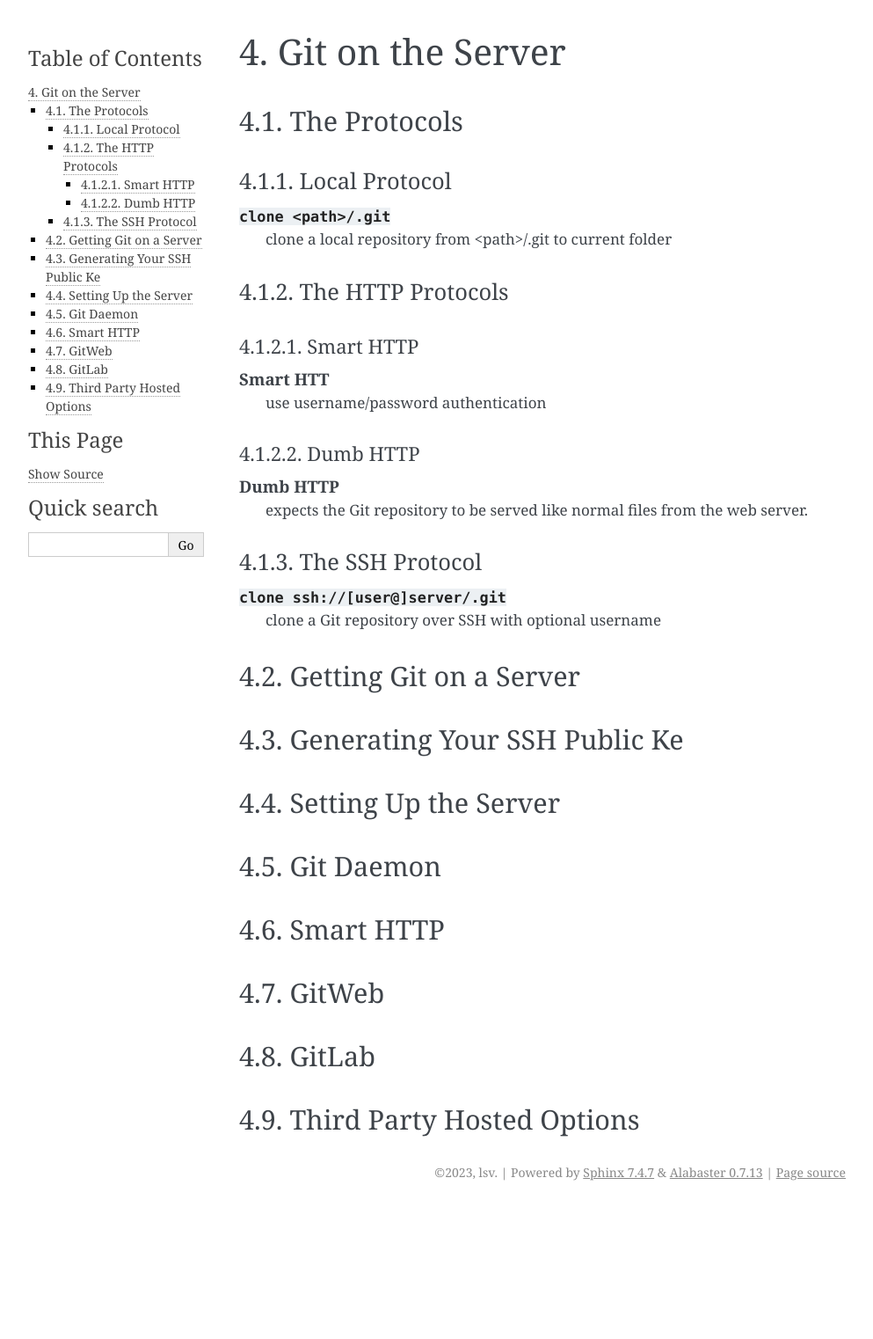
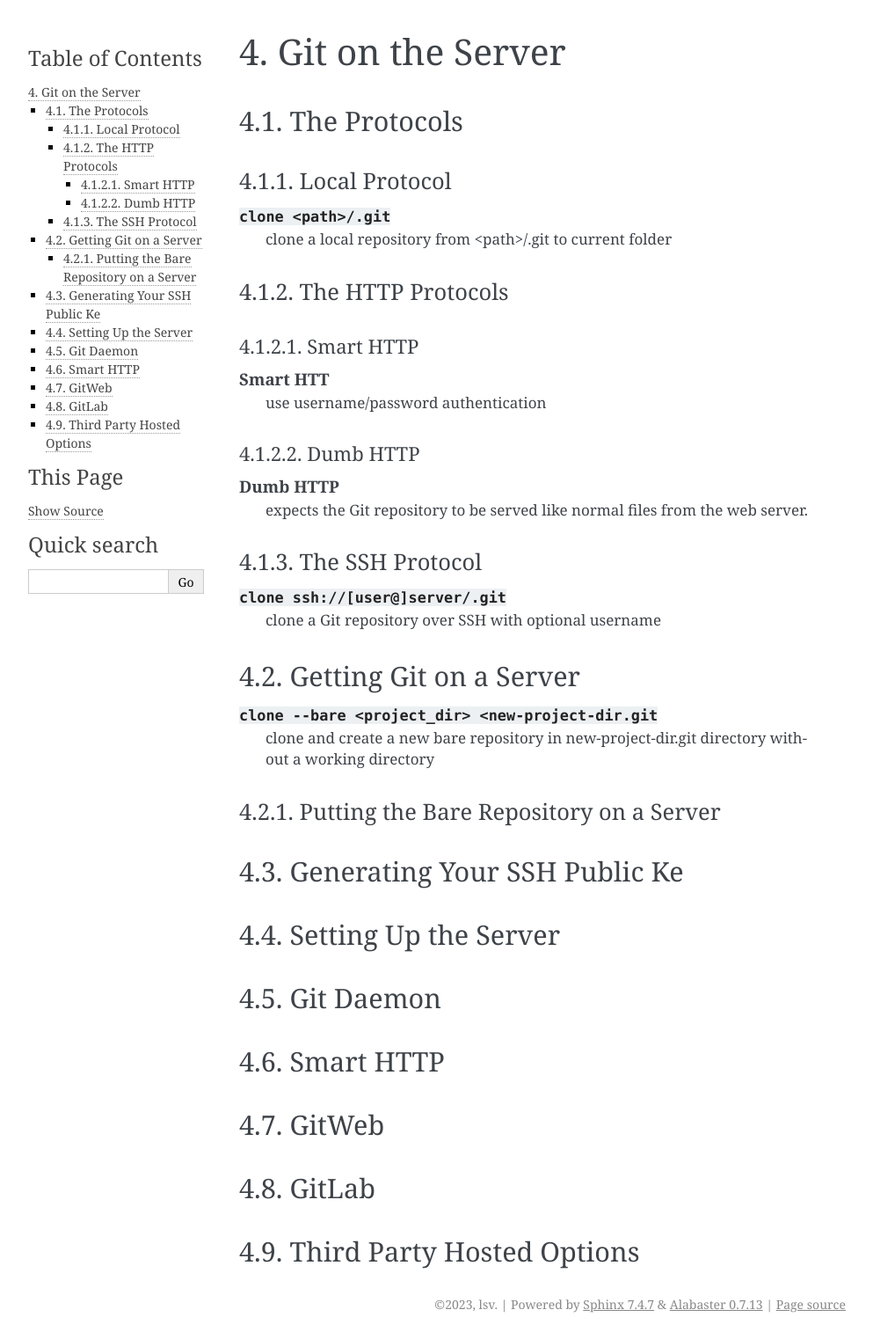
Before and after one commit to lsv62/Git, a Sphinx documentation site: the page built from source/server.rst, in a window 1280 px wide. Shown: the whole page at 88% size, without its empty margins (148-1141 px from the left). Built offline with Sphinx 7.4.7, drawn with Linux system fonts in a browser that asks for light colours; before the commit the page ends 1372 px from its top, so only the background shows below that.

Commit message:
git-on-server

```diff
--- a/source/server.rst
+++ b/source/server.rst
@@ -43,6 +43,14 @@ The SSH Protocol
 Getting Git on a Server
 -----------------------
 
+.. glossary::
+
+    ``clone --bare <project_dir> <new-project-dir.git``
+         clone and create a new bare repository in new-project-dir.git directory without  a  working  directory
+
+Putting the Bare Repository on a Server
+~~~~~~~~~~~~~~~~~~~~~~~~~~~~~~~~~~~~~~~
+
 Generating Your SSH Public Ke
 -----------------------------
 
```
